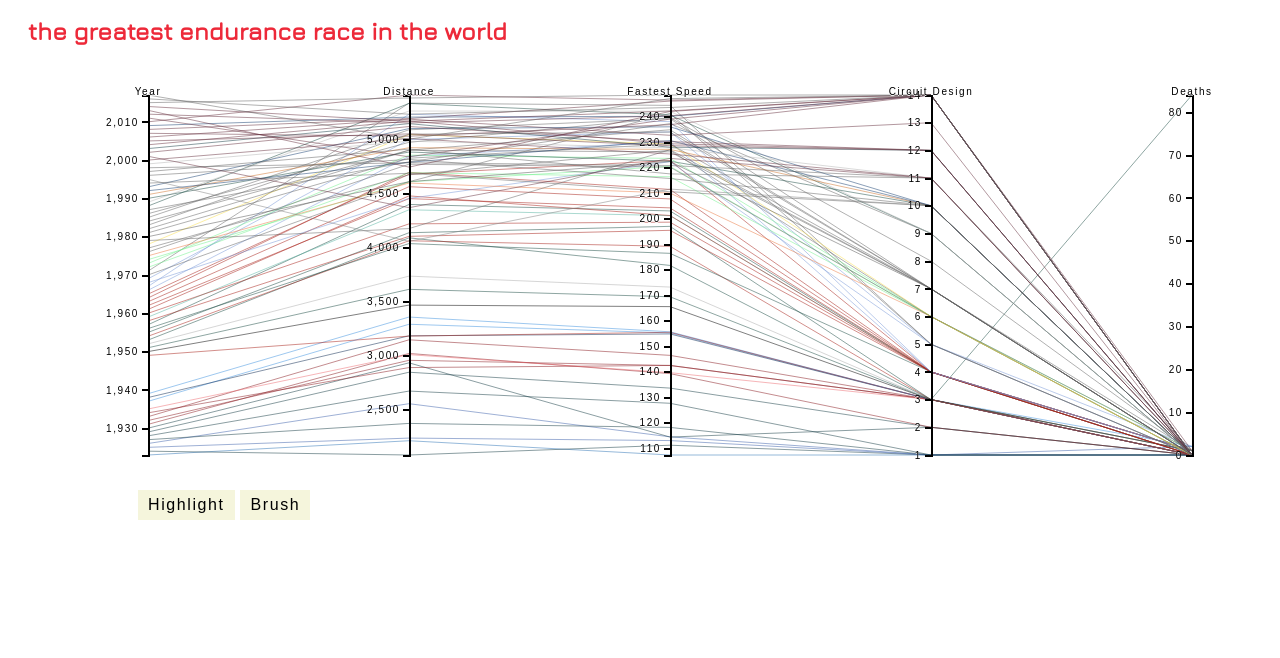
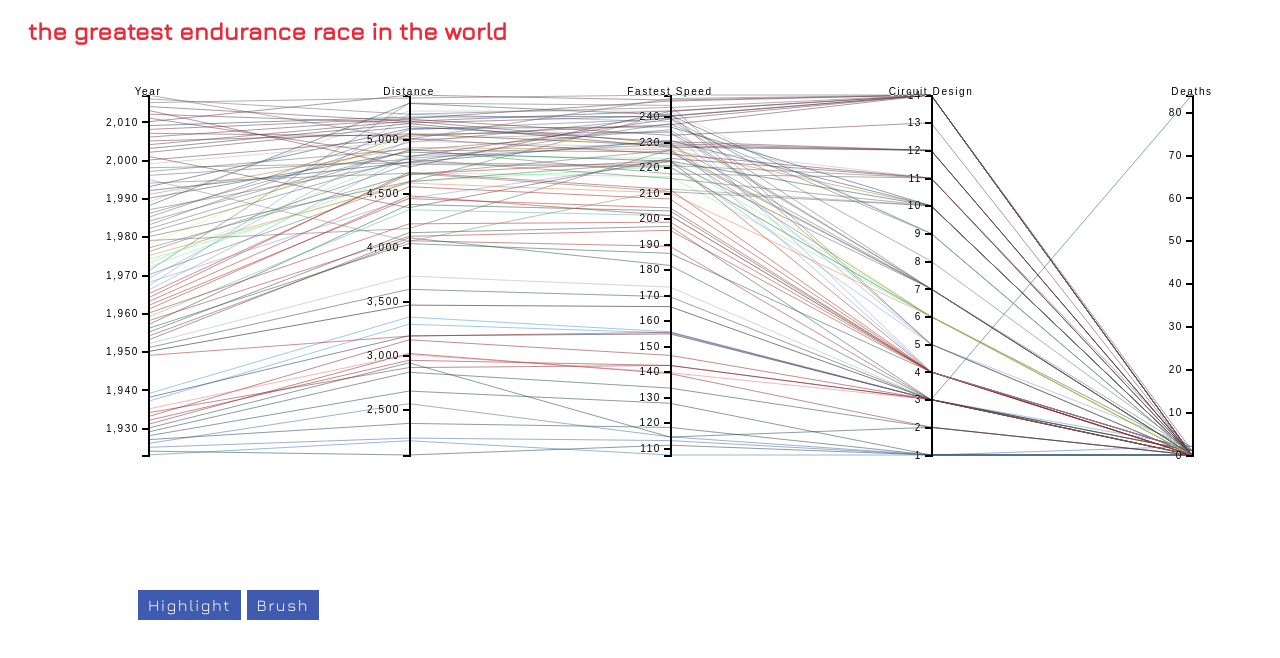
Before and after one commit to ksdhami/cpsc583, a plain HTML site: page index.html in a window 1280 px wide. Shown: the part 132-790 px from the top of the page. Drawn offline with nearby package versions, Linux system fonts and the light colour scheme.

Commit message:
Update style.css

```diff
--- a/style.css
+++ b/style.css
@@ -79,7 +79,7 @@ div#tooltip {
     background-clip: content-box;
     width: 100%;
     height: 100%;
-    min-height: 425px;
+    min-height: 525px;
     box-sizing: border-box;
     padding: 10px;
 
@@ -123,21 +123,22 @@ p#helper_text2 {
 }
 
 button {
-    background: beige;
+    background: rgba(0, 35, 149, 0.75);
     border: none;
     height: 30px;
     padding: 0px 10px;
     margin: 0px auto;
     text-align: center;
 
-    font-family: "Sarabun", sans-serif;
+    font-family: "Jura", sans-serif;
     font-weight: 400;
     font-size: 1em;
     letter-spacing: 0.1em;
+    color: white;
 }
 
 button:hover {
-    background: indianred;
+    background: rgba(237, 54, 61, 0.75);
     cursor: pointer;
 }
 
```
